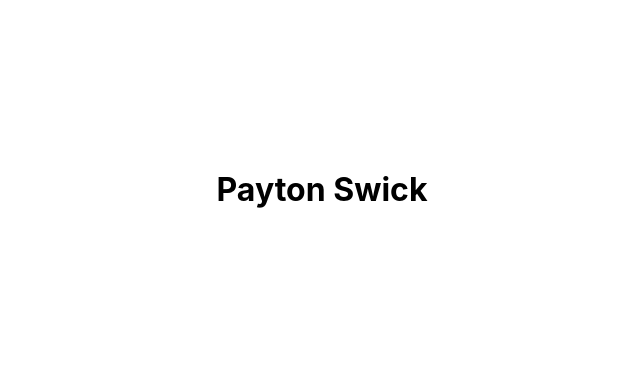
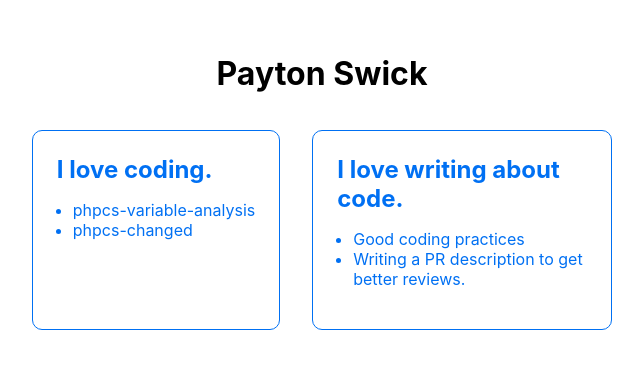
Before and after one commit to sirbrillig/foolorddotcom, a Next.js app: page / in a window 1280 px wide. Shown: the part 211-580 px from the top of the page, without its empty margins (318-961 px from the left). Built offline with nearby package versions, Linux system fonts and the light colour scheme.

Commit message:
Some basic content

```diff
--- a/pages/index.tsx
+++ b/pages/index.tsx
@@ -1,6 +1,33 @@
 import type { NextPage } from "next";
 import Head from "next/head";
 import styles from "../styles/Home.module.css";
+
+interface InterestLink {
+	name: string;
+	url: string;
+}
+
+const codingProjects: InterestLink[] = [
+	{
+		name: "phpcs-variable-analysis",
+		url: "https://github.com/sirbrillig/phpcs-variable-analysis/",
+	},
+	{
+		name: "phpcs-changed",
+		url: "https://github.com/sirbrillig/phpcs-changed/",
+	},
+];
+
+const codeBlogLinks: InterestLink[] = [
+	{
+		name: "Good coding practices",
+		url: "https://github.com/sirbrillig/phpcs-variable-analysis/",
+	},
+	{
+		name: "Writing a PR description to get better reviews.",
+		url: "https://github.com/sirbrillig/phpcs-changed/",
+	},
+];
 
 const Home: NextPage = () => {
 	return (
@@ -16,9 +43,30 @@ const Home: NextPage = () => {
 
 			<main className={styles.main}>
 				<h1>Payton Swick</h1>
+
+				<div className={styles.interests}>
+					<Interest title="I love coding." links={codingProjects} />
+					<Interest title="I love writing about code." links={codeBlogLinks} />
+				</div>
 			</main>
 		</div>
 	);
 };
 
+function Interest({ title, links }: { title: string; links: InterestLink[] }) {
+	return (
+		<section className={styles.card}>
+			<h2>{title}</h2>
+
+			<ul>
+				{links.map((link) => (
+					<li key={link.name}>
+						<a href={link.url}>{link.name}</a>
+					</li>
+				))}
+			</ul>
+		</section>
+	);
+}
+
 export default Home;
--- a/styles/Home.module.css
+++ b/styles/Home.module.css
@@ -77,19 +77,12 @@
 	margin: 1rem;
 	padding: 1.5rem;
 	text-align: left;
-  color: inherit;
 	text-decoration: none;
-  border: 1px solid #eaeaea;
+	border: 1px solid #0070f3;
 	border-radius: 10px;
 	transition: color 0.15s ease, border-color 0.15s ease;
 	max-width: 300px;
-}
-
-.card:hover,
-.card:focus,
-.card:active {
 	color: #0070f3;
-  border-color: #0070f3;
 }
 
 .card h2 {
@@ -97,10 +90,18 @@
 	font-size: 1.5rem;
 }
 
+.card ul {
+	padding-left: 1em;
+}
+
 .card p {
 	margin: 0;
 	font-size: 1.25rem;
 	line-height: 1.5;
+}
+
+.interests {
+	display: flex;
 }
 
 .logo {
```
Lines whose indentation alone changed are shown as unchanged.
